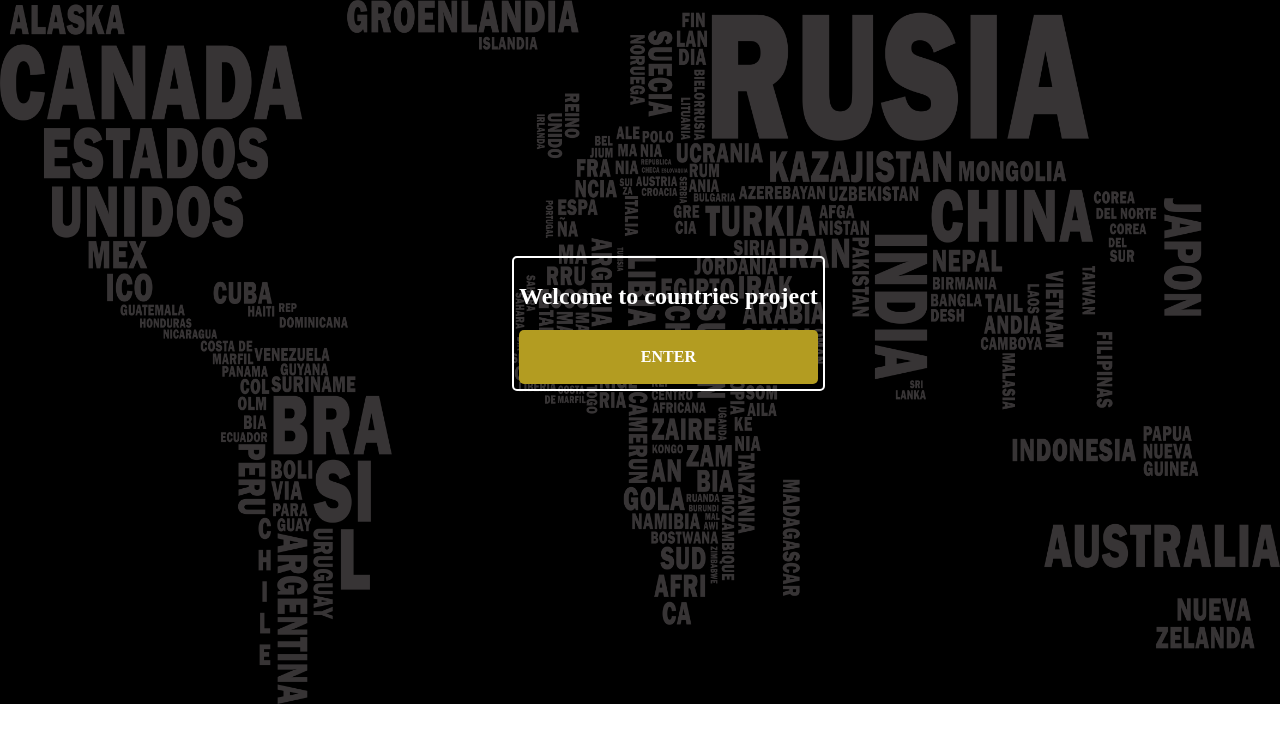
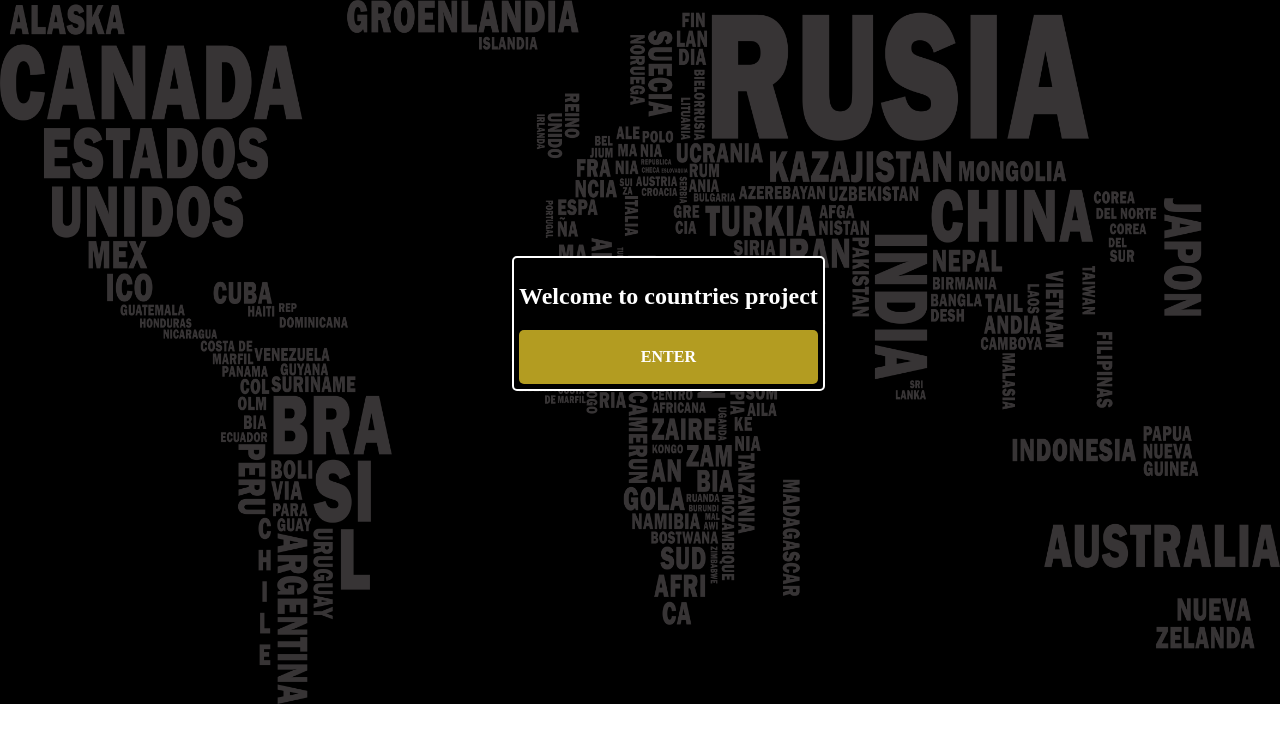
Before and after one commit to valenDanDev/PI-Countries, a React (Create React App) app in the folder client/: page / in a window 1280 px wide. Shown: the top 742 px of the page. Built offline with nearby package versions, Linux system fonts and the light colour scheme.

Commit message:
landing full

```diff
--- a/client/src/components/landing/Landing.module.css
+++ b/client/src/components/landing/Landing.module.css
@@ -11,6 +11,7 @@
 }
 
 .landing_info{
+    background-color: black;
     border: 2px solid #fff;
     border-radius: 5px;
     padding: 5px;
```
Also changed, not shown: client/src/components/landing/Landing.jsx (+4 -7 lines).
